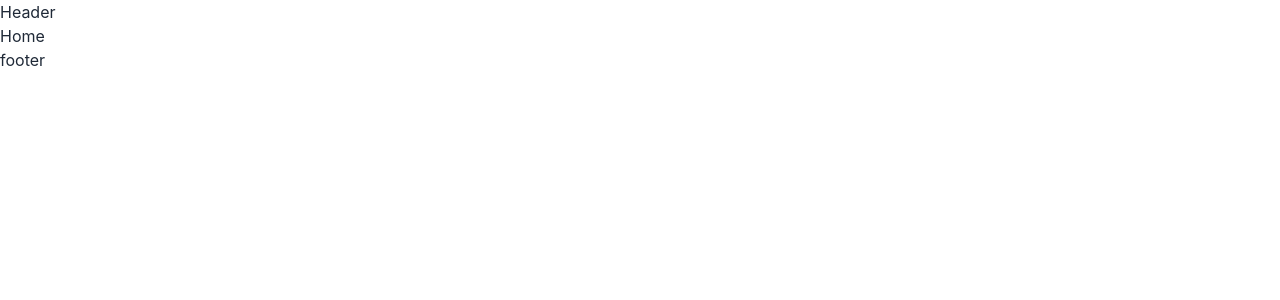
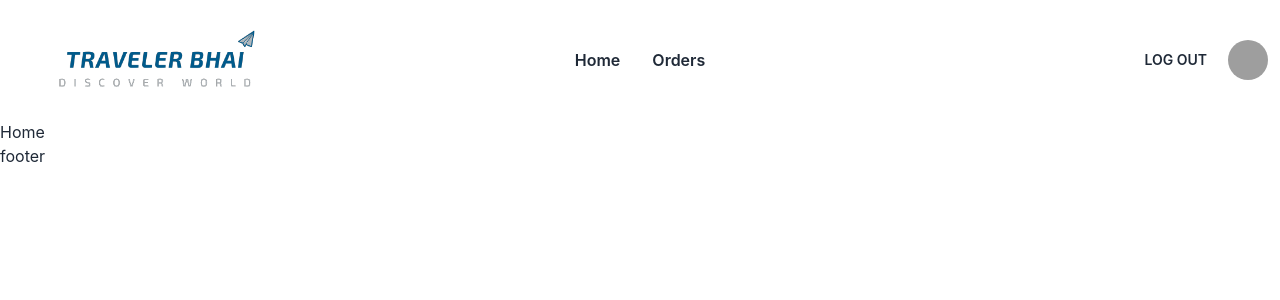
Before and after one commit to rokib2000/traveler-bhai-client, a React (Create React App) app: page / in a window 1280 px wide. Shown: the top 300 px of the page. Built offline with nearby package versions, Linux system fonts and the light colour scheme; grey boxes are pictures that could not be loaded.

Commit message:
Added Header Design

```diff
--- a/src/Pages/Shared/Header/Header.js
+++ b/src/Pages/Shared/Header/Header.js
@@ -1,9 +1,79 @@
-import React from "react";
+import React, { useContext } from "react";
+import { Link } from "react-router-dom";
+import logo from "../../../assets/logo-c.png";
+import { AuthContext } from "../../../contexts/AuthProvider";
 
 const Header = () => {
+  const { user } = useContext(AuthContext);
+
+  const menuItem = (
+    <>
+      <li>
+        <Link to="/">Home</Link>
+      </li>
+
+      <li>
+        <Link to="/">Orders</Link>
+      </li>
+    </>
+  );
+
   return (
-    <div>
-      <h1>Header</h1>
+    <div className="container mx-auto">
+      <div className="navbar bg-base-100 my-3">
+        <div className="navbar-start">
+          <div className="dropdown">
+            <label tabIndex={0} className="btn btn-ghost lg:hidden">
+              <svg
+                xmlns="http://www.w3.org/2000/svg"
+                className="h-5 w-5"
+                fill="none"
+                viewBox="0 0 24 24"
+                stroke="currentColor"
+              >
+                <path strokeLinecap="round" strokeLinejoin="round" strokeWidth="2" d="M4 6h16M4 12h8m-8 6h16" />
+              </svg>
+            </label>
+            <ul
+              tabIndex={0}
+              className="menu menu-compact dropdown-content mt-3 p-2 shadow bg-base-100 rounded-box w-52 font-semibold"
+            >
+              {menuItem}
+            </ul>
+          </div>
+          <Link to="/">
+            <img src={logo} className="h-20" alt="" />
+          </Link>
+        </div>
+        <div className="navbar-center hidden lg:flex">
+          <ul className="menu menu-horizontal p-0 font-semibold">{menuItem}</ul>
+        </div>
+        <div className="navbar-end">
+          <ul className="menu menu-horizontal p-0 font-semibold">
+            {user?.name ? (
+              <li>
+                <button className="btn  btn-ghost ">Log Out</button>
+              </li>
+            ) : (
+              <li>
+                <Link to="/login" className="btn  btn-ghost  ">
+                  Login
+                </Link>
+              </li>
+            )}
+          </ul>
+
+          <label className="btn btn-ghost btn-circle avatar">
+            <div className="w-10 rounded-full">
+              {user?.img ? (
+                <img src="https://placeimg.com/80/80/people" alt="" />
+              ) : (
+                <img src="https://i.postimg.cc/T3LxnWxY/profile.png" alt="" />
+              )}
+            </div>
+          </label>
+        </div>
+      </div>
     </div>
   );
 };
--- a/src/index.js
+++ b/src/index.js
@@ -1,13 +1,16 @@
-import React from 'react';
-import ReactDOM from 'react-dom/client';
-import './index.css';
-import App from './App';
-import reportWebVitals from './reportWebVitals';
+import React from "react";
+import ReactDOM from "react-dom/client";
+import "./index.css";
+import App from "./App";
+import reportWebVitals from "./reportWebVitals";
+import AuthProvider from "./contexts/AuthProvider";
 
-const root = ReactDOM.createRoot(document.getElementById('root'));
+const root = ReactDOM.createRoot(document.getElementById("root"));
 root.render(
   <React.StrictMode>
-    <App />
+    <AuthProvider>
+      <App />
+    </AuthProvider>
   </React.StrictMode>
 );
 
```
